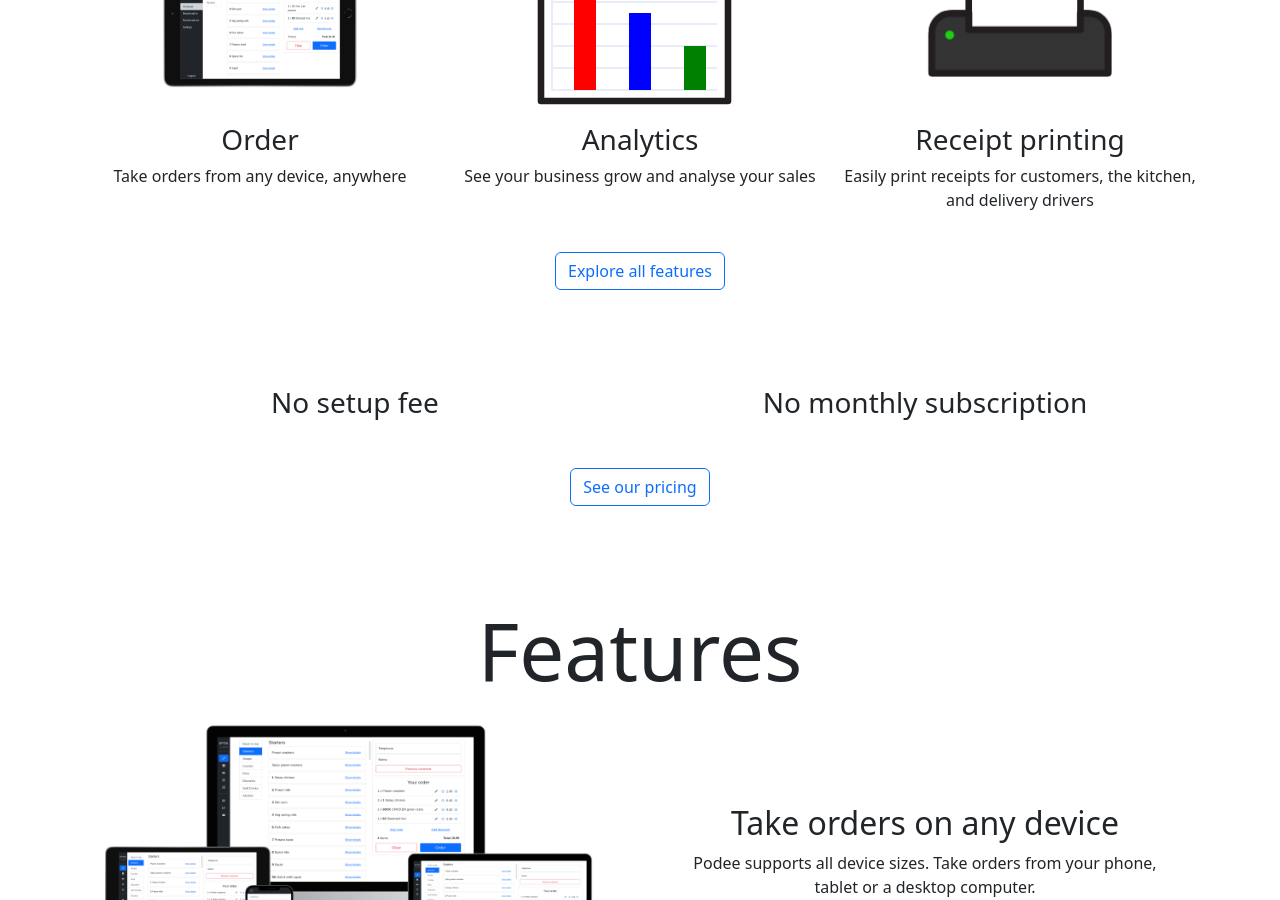
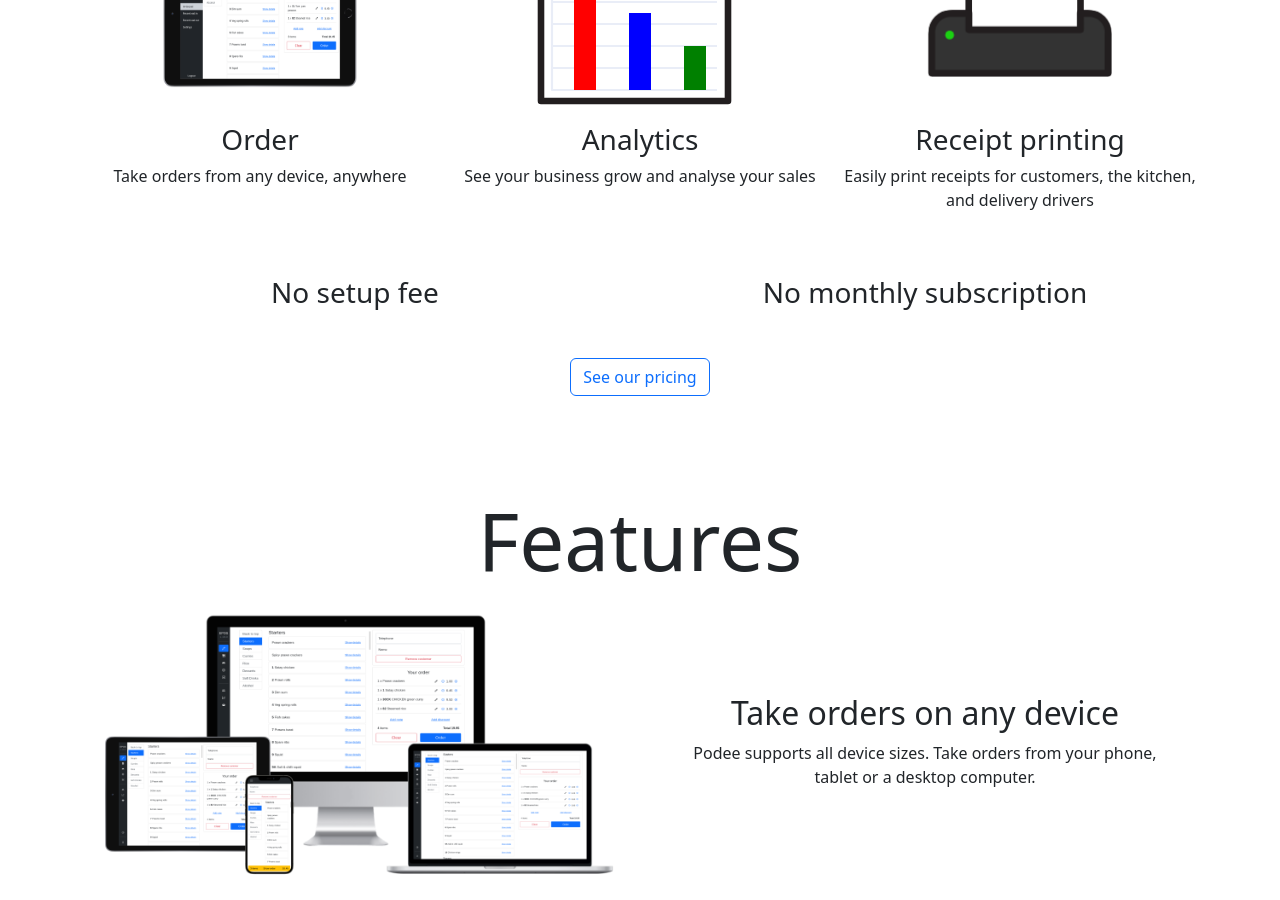
Before and after one commit to spicalous/podee-site, a Jekyll site: the page built from index.html, in a window 1280 px wide and 900 px high, scrolled down 1050 px. Built offline with Jekyll 4.4.1, drawn with Linux system fonts in a browser that asks for light colours.

Commit message:
remove redundant button

```diff
--- a/index.html
+++ b/index.html
@@ -85,9 +85,6 @@ title: Podee
       </svg>
       <h3>Receipt printing</h3>
       <p>Easily print receipts for customers, the kitchen, and delivery drivers</p>
-    </div>
-    <div class="col-12 mt-4 mb-5">
-      <a class="btn btn-outline-primary" href="{{ "/features" | relative_url }}">Explore all features</a>
     </div>
   </div>
   <div class="row text-center mb-5">
```
